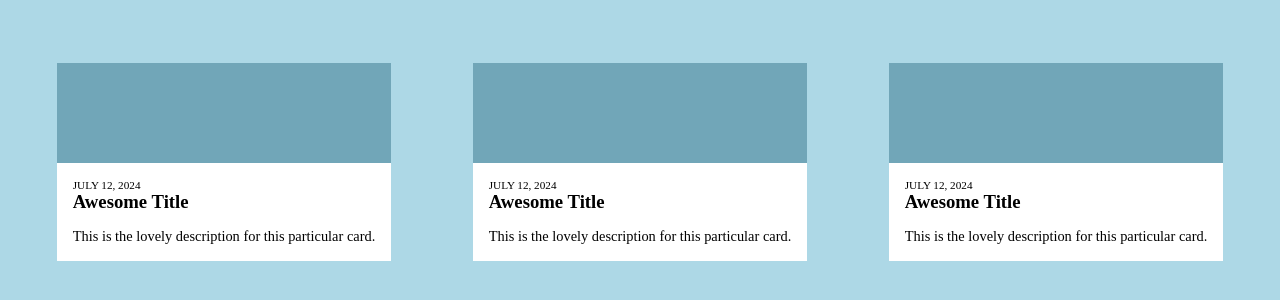
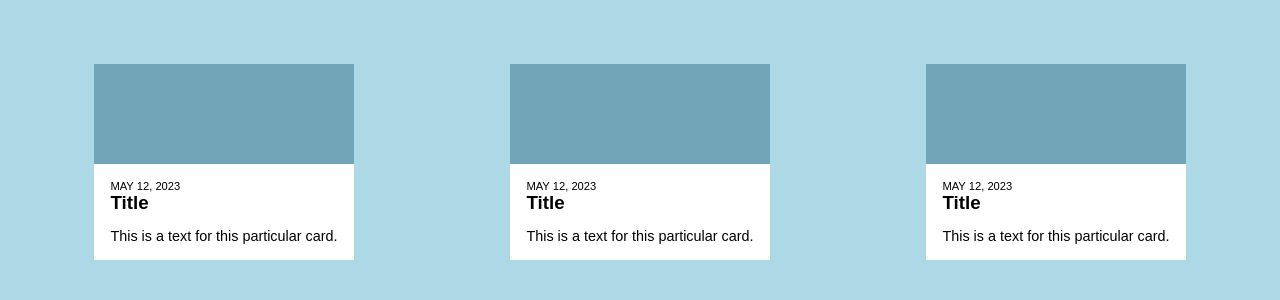
Before and after one commit to Cymbelmine/Cards, a plain HTML site: page index.html in a window 1280 px wide. Shown: the part 270-570 px from the top of the page. Drawn offline with Linux system fonts and the light colour scheme.

Commit message:
Change of content in the HTML file
Change of content in the HTML file
Change of font-family in the CSS file

```diff
--- a/index.html
+++ b/index.html
@@ -10,25 +10,25 @@
     <div class="card">
         <span></span>
         <div class="content">
-            <p class="date">July 12, 2024</p>
-            <h3>Awesome Title</h3>
-            <p class="desc">This is the lovely description for this particular card.</p>
+            <p class="date">May 12, 2023</p>
+            <h3>Title</h3>
+            <p class="desc">This is a text for this particular card.</p>
         </div>
     </div>
     <div class="card">
         <span></span>
         <div class="content">
-            <p class="date">July 12, 2024</p>
-            <h3>Awesome Title</h3>
-            <p class="desc">This is the lovely description for this particular card.</p>
+            <p class="date">May 12, 2023</p>
+            <h3>Title</h3>
+            <p class="desc">This is a text for this particular card.</p>
         </div>
     </div>
     <div class="card">
         <span></span>
         <div class="content">
-            <p class="date">July 12, 2024</p>
-            <h3>Awesome Title</h3>
-            <p class="desc">This is the lovely description for this particular card.</p>
+            <p class="date">May 12, 2023</p>
+            <h3>Title</h3>
+            <p class="desc">This is a text for this particular card.</p>
         </div>
     </div>
 </body>
--- a/src/styles.css
+++ b/src/styles.css
@@ -2,6 +2,7 @@ html,
 body {
   margin: 0;
   padding: 0;
+  font-family: Arial, Helvetica, sans-serif;
 }
 
 body {
```
